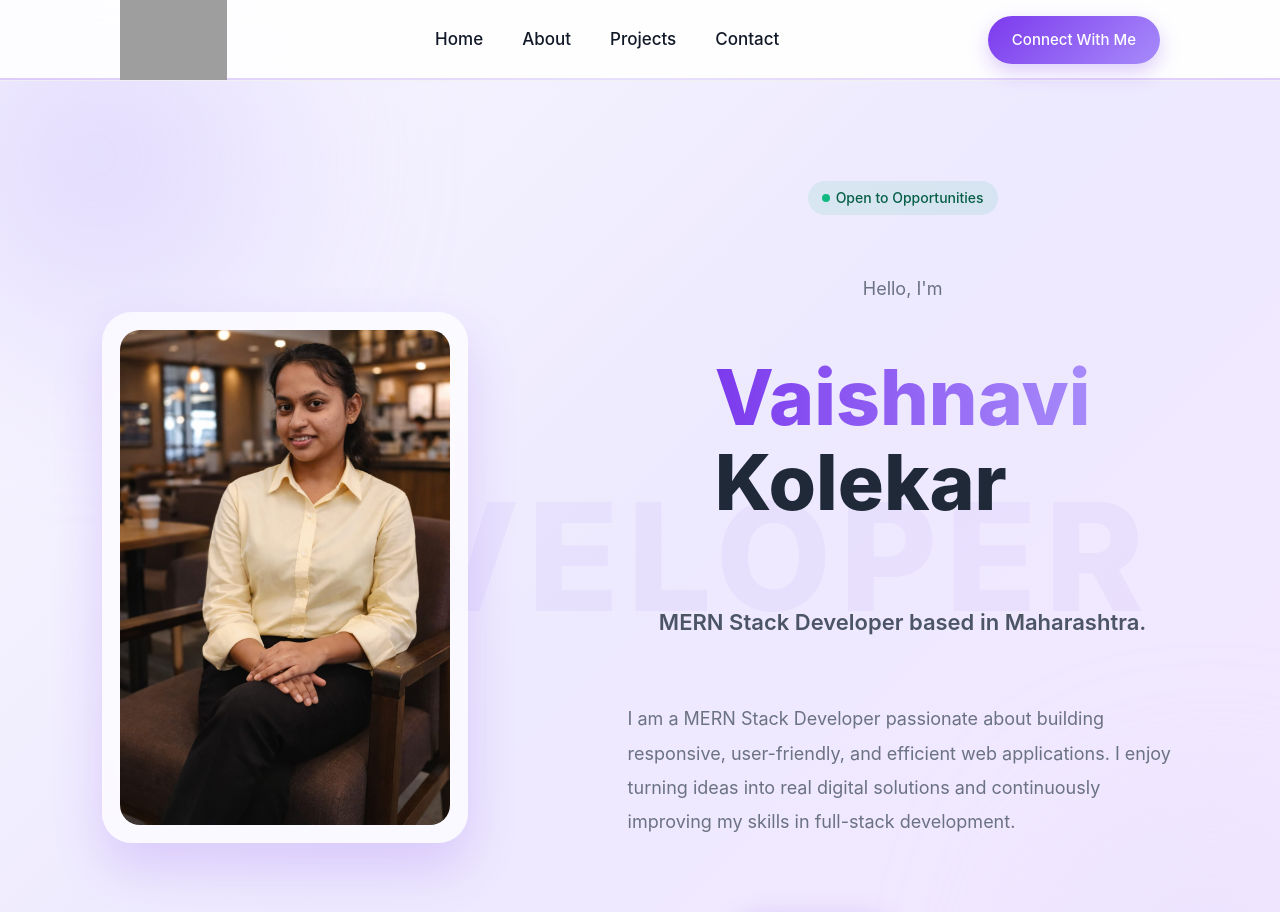
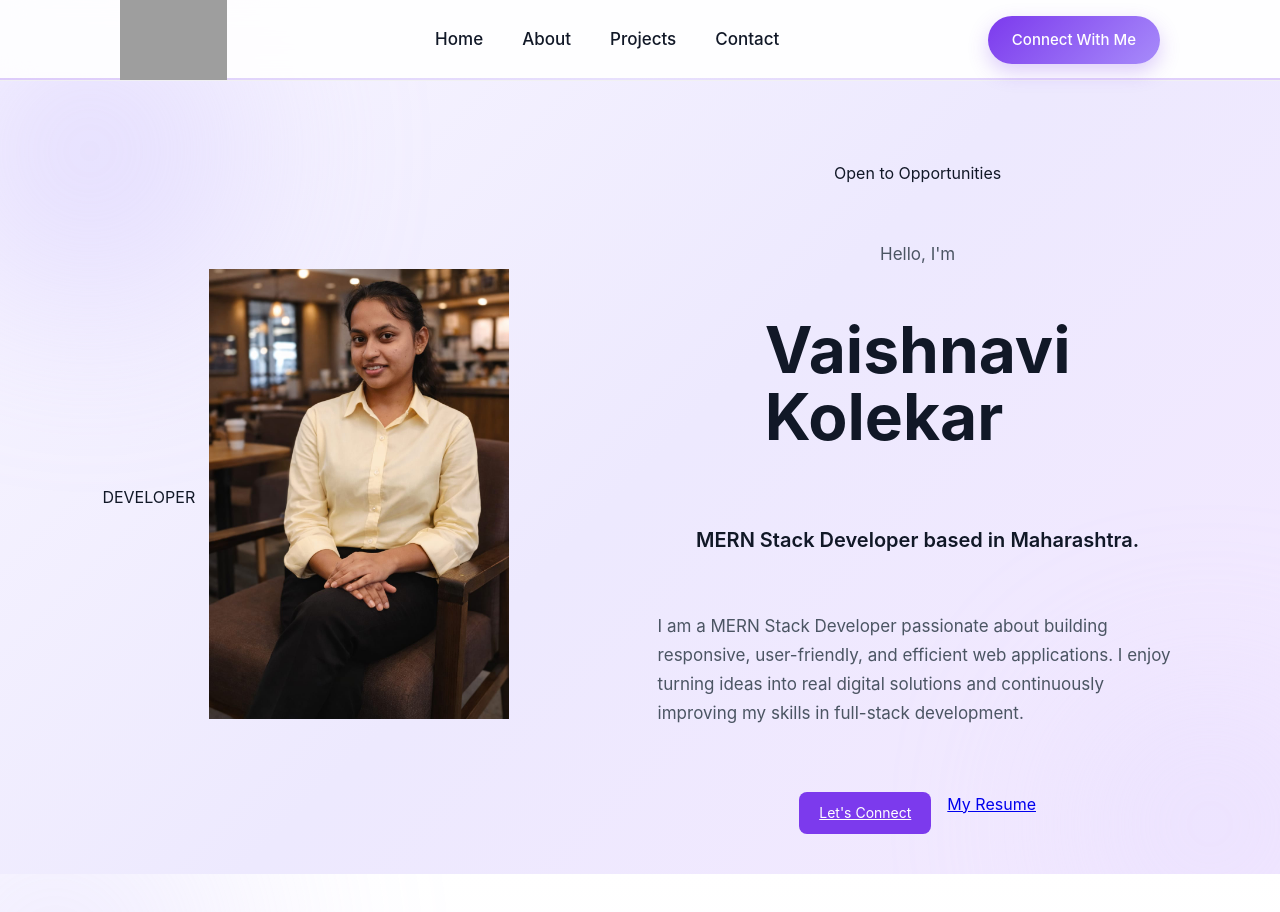
Before and after one commit to vaishnavikolekar1516/my-portfolio-react, a React (Vite) app: page / in a window 1280 px wide. Shown: the top 912 px of the page. Built offline with nearby package versions, Linux system fonts and the light colour scheme; grey boxes are pictures that could not be loaded.

Commit message:
hero space adjust

```diff
--- a/src/Components/Hero/Hero.css
+++ b/src/Components/Hero/Hero.css
@@ -1,11 +1,11 @@
 /* ================= HERO SECTION ================= */
 
 .hero-section {
-  min-height: 90vh; /* Reduced from 100vh */
+  min-height: auto; /* Removed fixed viewport height */
   background: linear-gradient(135deg, #f8f6ff 0%, #ede9fe 50%, #f3e8ff 100%);
   display: flex;
   align-items: center;
-  padding: 100px 8% 60px 8%; /* Adjusted spacing */
+  padding: 80px 8% 40px 8%; /* Reduced vertical spacing */
   position: relative;
   overflow: hidden;
 }
@@ -23,33 +23,19 @@
 }
 
 .hero-section::before {
-  width: 350px;
-  height: 350px;
+  width: 300px;
+  height: 300px;
   background: #c4b5fd;
-  top: -100px;
-  left: -80px;
+  top: -80px;
+  left: -60px;
 }
 
 .hero-section::after {
-  width: 300px;
-  height: 300px;
+  width: 260px;
+  height: 260px;
   background: #ddd6fe;
-  bottom: -100px;
-  right: -80px;
-}
-
-/* ===== BIG BACKGROUND TEXT ===== */
-
-.hero-bg-text {
-  position: absolute;
-  font-size: 150px;
-  font-weight: 800;
-  color: rgba(124, 58, 237, 0.05);
-  top: 50%;
-  right: 10%;
-  transform: translateY(-50%);
-  pointer-events: none;
-  letter-spacing: 8px;
+  bottom: -80px;
+  right: -60px;
 }
 
 /* ================= CONTAINER ================= */
@@ -62,129 +48,62 @@
   max-width: 1100px;
   margin: auto;
   z-index: 2;
-  gap: 45px;              /* Reduced from 80px */
-  flex-direction: row-reverse; /* Image left, content right */
+  gap: 30px; /* Reduced gap */
+  flex-direction: row-reverse;
 }
 
 /* ================= CONTENT ================= */
 
 .hero-content {
-  max-width: 550px;
+  max-width: 520px;
   display: flex;
   flex-direction: column;
 }
 
-/* ===== AVAILABILITY BADGE ===== */
+/* ===== BADGE ===== */
 
 .hero-availability {
-  display: inline-flex;
-  align-items: center;
-  gap: 6px;
-  background: rgba(16, 185, 129, 0.1);
-  color: #065f46;
-  padding: 6px 14px;
-  border-radius: 20px;
-  font-size: 14px;
-  font-weight: 500;
-  margin-bottom: 20px;
-}
-
-.hero-availability .dot {
-  width: 8px;
-  height: 8px;
-  background: #10b981;
-  border-radius: 50%;
+  margin-bottom: 14px; /* Reduced */
 }
 
 /* ===== TEXT ===== */
 
 .hero-greeting {
-  font-size: 18px;
-  color: #6b7280;
-  margin-bottom: 12px;
+  font-size: 17px;
+  margin-bottom: 8px; /* Reduced */
 }
 
 .hero-title {
-  font-size: clamp(56px, 6vw, 80px);
-  font-weight: 800;
-  line-height: 1.1;
-  color: #1f2937;
-}
-
-.hero-title span {
-  background: linear-gradient(90deg, #7c3aed, #a78bfa);
-  background-clip: text;
-  -webkit-background-clip: text;
-  -webkit-text-fill-color: transparent;
+  font-size: clamp(48px, 5vw, 70px); /* Slightly compact */
+  line-height: 1.05;
 }
 
 .hero-role {
-  margin: 22px 0;
-  font-size: 22px;
-  font-weight: 600;
-  color: #4b5563;
+  margin: 16px 0; /* Reduced */
+  font-size: 20px;
 }
 
 .hero-description {
-  font-size: 18px;
-  line-height: 1.9;
-  color: #6b7280;
-  margin-bottom: 35px;
+  font-size: 17px;
+  line-height: 1.7; /* Reduced from 1.9 */
+  margin-bottom: 24px; /* Reduced */
 }
 
 /* ================= BUTTONS ================= */
 
 .hero-buttons {
   display: flex;
-  gap: 20px;
+  gap: 16px; /* Reduced */
 }
 
-.btn-primary {
-  background: linear-gradient(135deg, #7c3aed, #a78bfa);
-  color: white;
-  padding: 15px 32px;
-  border-radius: 50px;
-  text-decoration: none;
-  font-weight: 500;
-  box-shadow: 0 10px 30px rgba(124, 58, 237, 0.35);
-  transition: 0.3s ease;
-}
-
-.btn-primary:hover {
-  transform: translateY(-4px);
-  box-shadow: 0 15px 40px rgba(124, 58, 237, 0.45);
-}
-
-.btn-secondary {
-  border: 2px solid #7c3aed;
-  color: #7c3aed;
-  padding: 15px 32px;
-  border-radius: 50px;
-  text-decoration: none;
-  font-weight: 500;
-  transition: 0.3s ease;
-}
-
-.btn-secondary:hover {
-  background: #ede9fe;
-}
-
-/* ================= IMAGE CARD ================= */
+/* ================= IMAGE ================= */
 
 .hero-image-card {
-  position: relative;
-  padding: 18px;
-  border-radius: 30px;
-  background: rgba(255, 255, 255, 0.7);
-  backdrop-filter: blur(20px);
-  box-shadow: 0 25px 50px rgba(124, 58, 237, 0.18);
-  transition: 0.4s ease;
+  padding: 14px; /* Reduced */
 }
 
 .hero-image-card img {
-  width: 330px;
-  border-radius: 20px;
-  display: block;
+  width: 300px; /* Slightly smaller */
 }
 
 /* ================= RESPONSIVE ================= */
@@ -192,40 +111,28 @@
 @media (max-width: 992px) {
 
   .hero-section {
-    padding: 80px 6% 50px 6%;
+    padding: 60px 6% 30px 6%; /* Reduced */
   }
 
   .hero-container {
-    flex-direction: column-reverse; /* Image first on mobile */
+    flex-direction: column-reverse;
     text-align: center;
-    gap: 20px;
+    gap: 16px; /* Reduced */
   }
 
   .hero-title {
-    font-size: 42px;
+    font-size: 38px;
   }
 
   .hero-role {
-    font-size: 18px;
+    font-size: 16px;
   }
 
   .hero-description {
-    font-size: 16px;
-  }
-
-  .hero-buttons {
-    justify-content: center;
-    flex-wrap: wrap;
+    font-size: 15px;
   }
 
   .hero-image-card img {
-    width: 260px;
-  }
-
-  .hero-bg-text {
-    font-size: 80px;
-    top: 25%;
-    right: 50%;
-    transform: translate(50%, -50%);
+    width: 220px;
   }
 }
```
